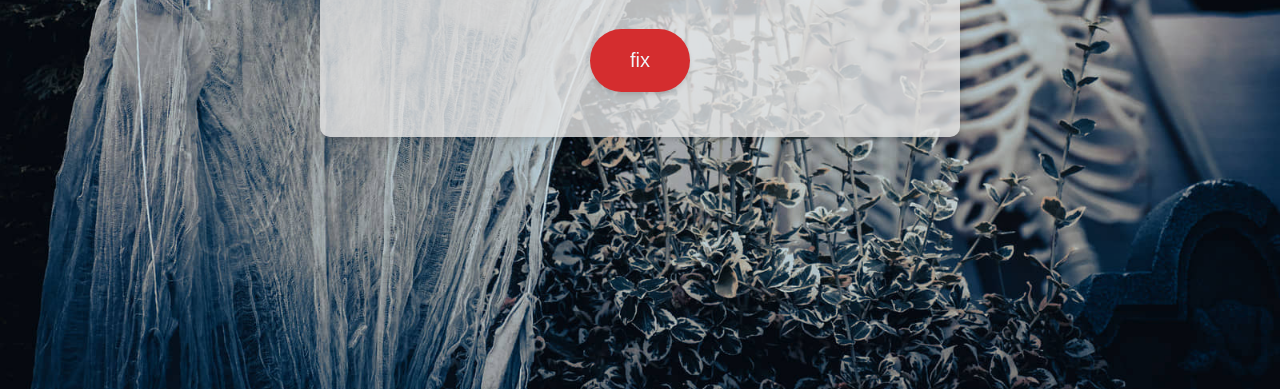
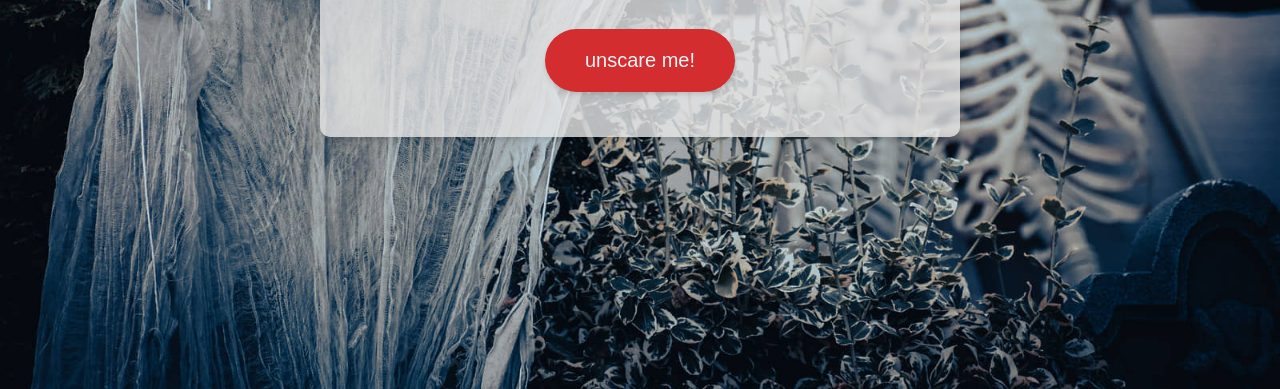
Before and after one commit to caffeinated-pixels/day03-dont-scare-your-relatives, a plain HTML site: page index.html in a window 1280 px wide. Shown: the part 411-800 px from the top of the page. Drawn offline with Linux system fonts and the light colour scheme; a web font is replaced by a local one.

Commit message:
Update btn text

```diff
--- a/index.html
+++ b/index.html
@@ -16,7 +16,7 @@
   <body>
     <div class="container">
       <p id="greeting">🎃 Scary Christmas! 👻</p>
-      <button id="btn">fix</button>
+      <button id="btn">unscare me!</button>
     </div>
     <script src="index.js"></script>
   </body>
```
